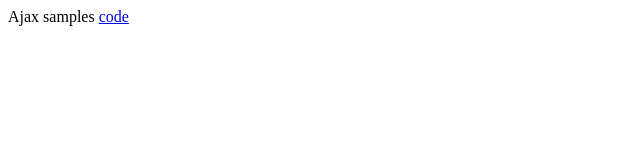
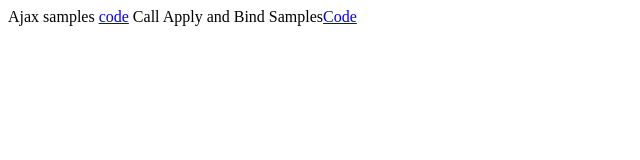
Before and after one commit to SridhanyaG/javascriptsamplesfromtraining, a website: page index.html in a window 1280 px wide. Shown: the whole page, without its empty margins (0-640 px from the left). Drawn offline with Linux system fonts and the light colour scheme.

Commit message:
ajax sample

```diff
--- a/index.html
+++ b/index.html
@@ -7,6 +7,7 @@
 
 <body>
 Ajax samples <a href="http://localhost:8080/1_ajaxsample.html">code</a>
+Call Apply and Bind Samples<a href="http://localhost:8080/2_callapplybind.html">Code</a>
 </body>
 
 </html>
```
